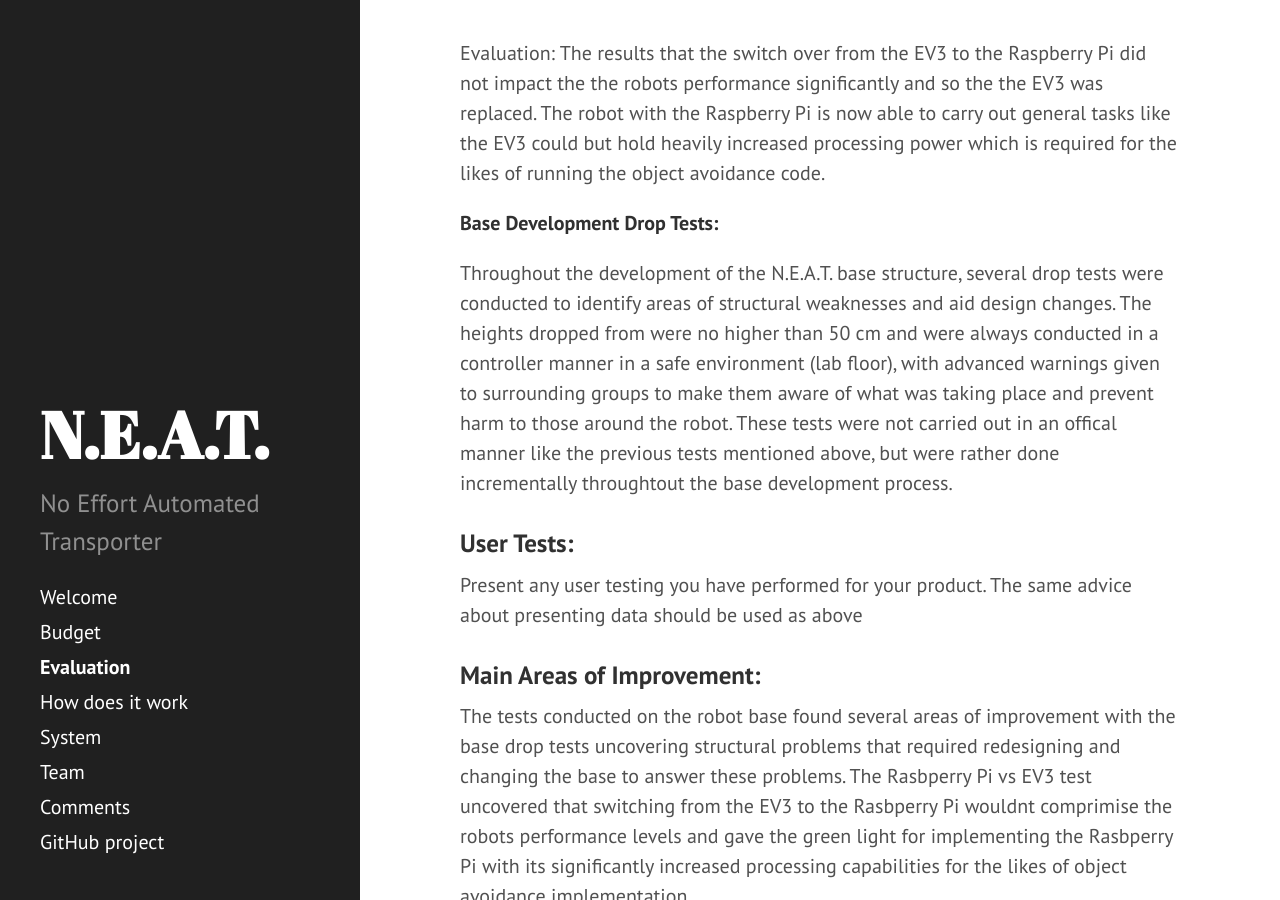
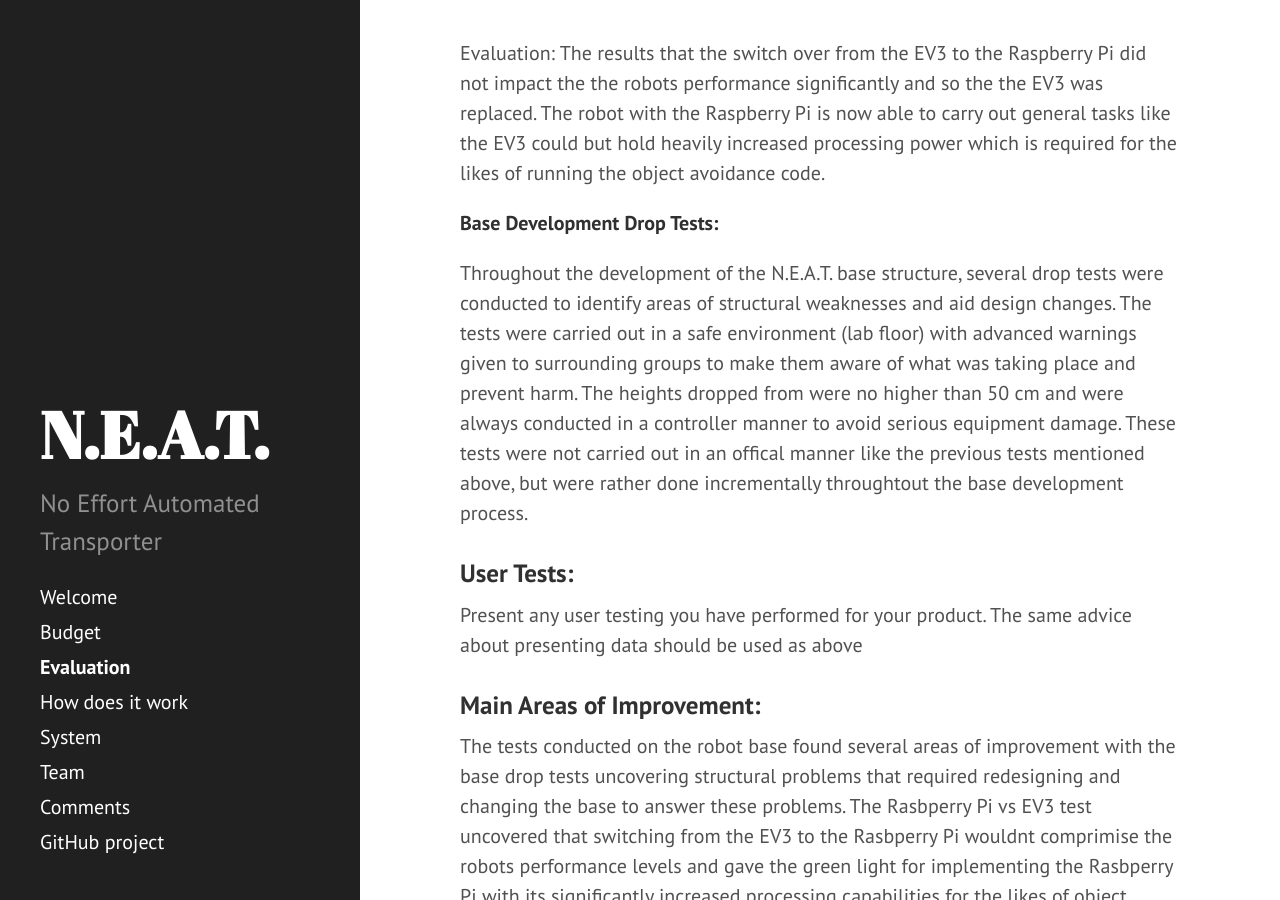
Before and after one commit to okapeng/sdp2020-group2, a Jekyll site: the page built from _pages/evaluation.md, in a window 1280 px wide and 900 px high, scrolled down 2666 px. Built offline with Jekyll 4.4.1, drawn with Linux system fonts in a browser that asks for light colours.

Commit message:
Update evaluation.md

```diff
--- a/_pages/evaluation.md
+++ b/_pages/evaluation.md
@@ -34,7 +34,7 @@
 
   **Base Development Drop Tests:**
 
-  Throughout the development of the N.E.A.T. base structure, several drop tests were conducted to identify areas of structural weaknesses and aid design changes. The heights dropped from were no higher than 50 cm and were always conducted in a controller manner in a safe environment (lab floor), with advanced warnings given to surrounding groups to make them aware of what was taking place and prevent harm to those around the robot. These tests were not carried out in an offical manner like the previous tests mentioned above, but were rather done incrementally throughtout the base development process.
+  Throughout the development of the N.E.A.T. base structure, several drop tests were conducted to identify areas of structural weaknesses and aid design changes. The tests were carried out in a safe environment (lab floor) with advanced warnings given to surrounding groups to make them aware of what was taking place and prevent harm. The heights dropped from were no higher than 50 cm and were always conducted in a controller manner to avoid serious equipment damage. These tests were not carried out in an offical manner like the previous tests mentioned above, but were rather done incrementally throughtout the base development process.
 
 ### User Tests:
   Present any user testing you have performed for your product.
```
